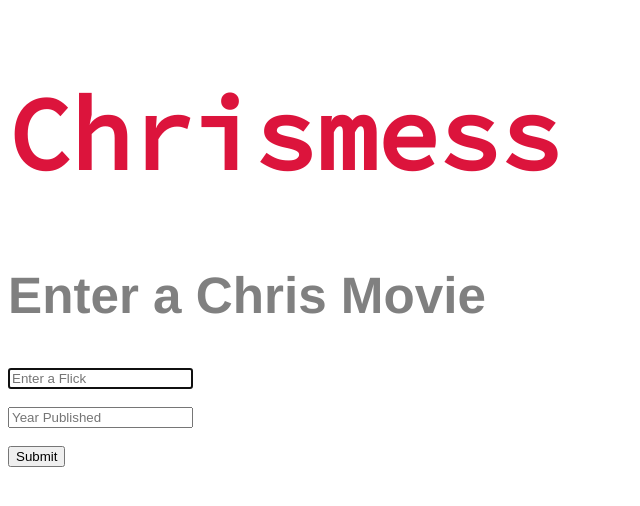
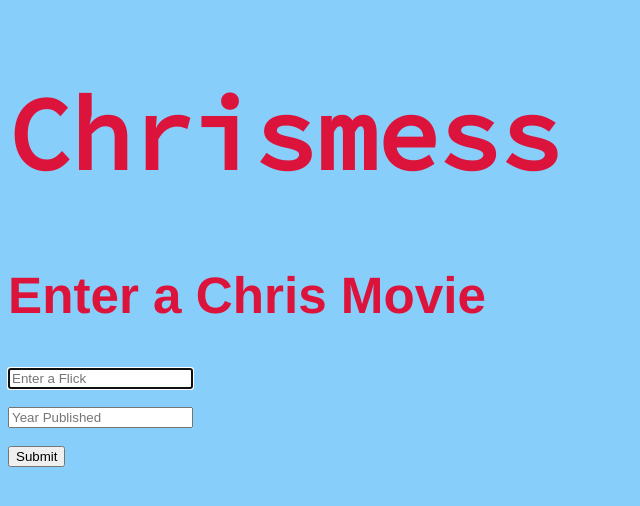
Before and after one commit to kiffmejs/Chrismess, a plain HTML site: page index.html in a window 1280 px wide. Shown: the whole page, without its empty margins (0-640 px from the left). Drawn offline with Linux system fonts and the light colour scheme.

Commit message:
Change Background Color

```diff
--- a/index.css
+++ b/index.css
@@ -4,19 +4,20 @@
 body {
     font-family: Soource Code Pro, Helvetica, Arial, sans-serif;
     text-align: left;
+    background-color: lightskyblue
 }
 
 h1 {
     font-family: Source Code Pro;
     text-align: left;
     font-size: 8vw;
-    color: crimson
+    color:crimson;
 
 }
 
 h2 {
     font-size: 4vw;
-    color: grey;
+    color: crimson;
 }
 
 .year {
```
